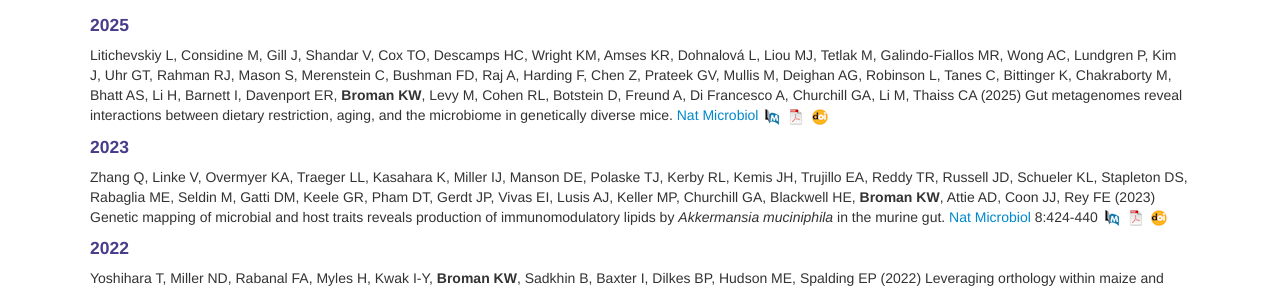
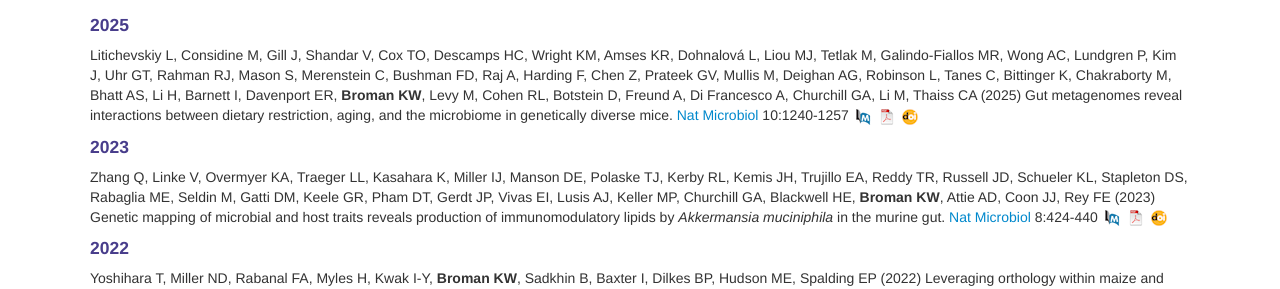
Before and after one commit to kbroman/kbroman.github.io, a Jekyll site: the page built from pubs.md, in a window 1280 px wide and 900 px high. Shown: the part 330-619 px from the top of the window. Built offline with Jekyll 4.4.1, drawn with Linux system fonts in a browser that asks for light colours.

Commit message:
pubs.md: Nat Microbiol paper now published

```diff
--- a/pubs.md
+++ b/pubs.md
@@ -41,7 +41,7 @@ Barnett I, Davenport ER, **Broman KW**, Levy M, Cohen RL, Botstein D, Freund A,
 Francesco A, Churchill GA, Li M, Thaiss CA (2025) Gut metagenomes
 reveal interactions between dietary restriction, aging, and the
 microbiome in genetically diverse mice.
-[Nat Microbiol](https://www.nature.com/nmicrobiol/)
+[Nat Microbiol](https://www.nature.com/nmicrobiol/) 10:1240-1257
 [![PubMed](icons16/pubmed-icon.png)](https://pubmed.ncbi.nlm.nih.gov/40164832/)
 [![pdf](icons16/pdf-icon.png)](pdfs/litichevskiy2025.pdf)
 [![doi](icons16/doi-icon.png)](https://doi.org/10.1038/s41564-025-01963-3)
```
